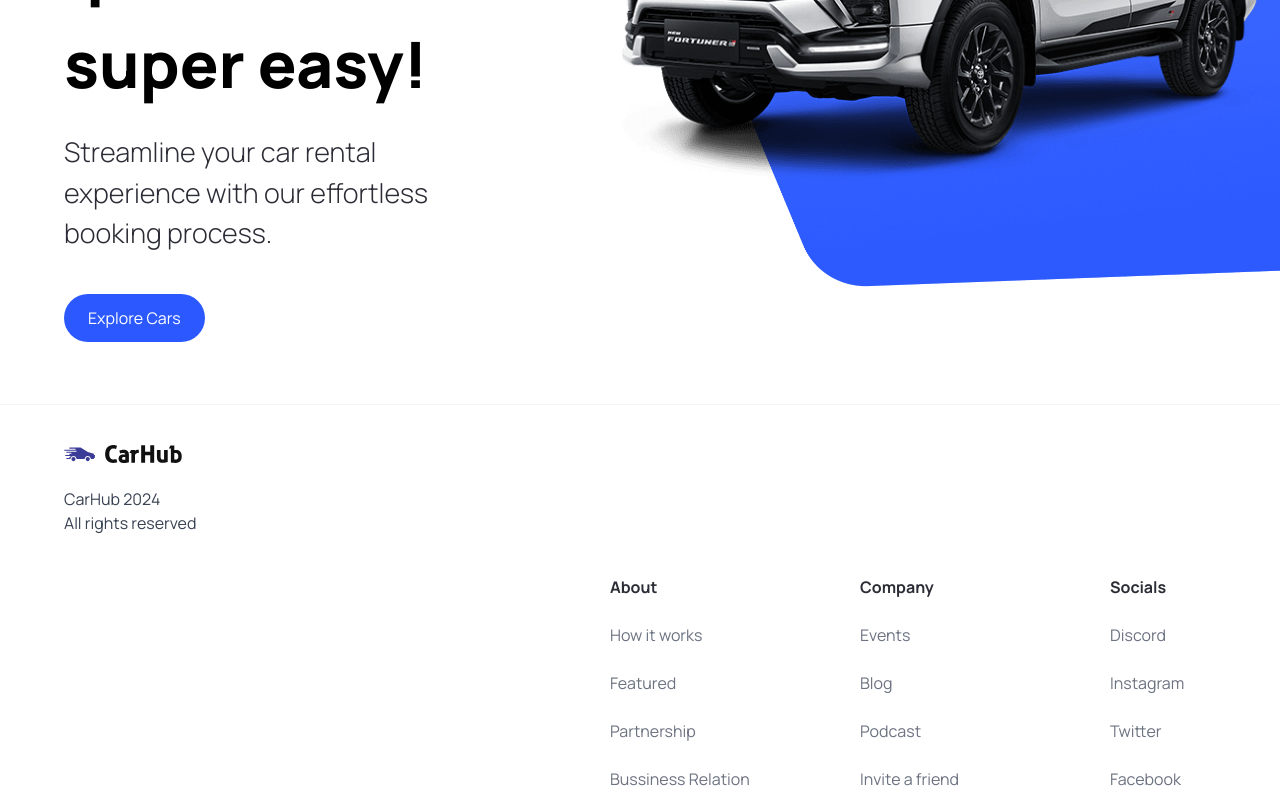
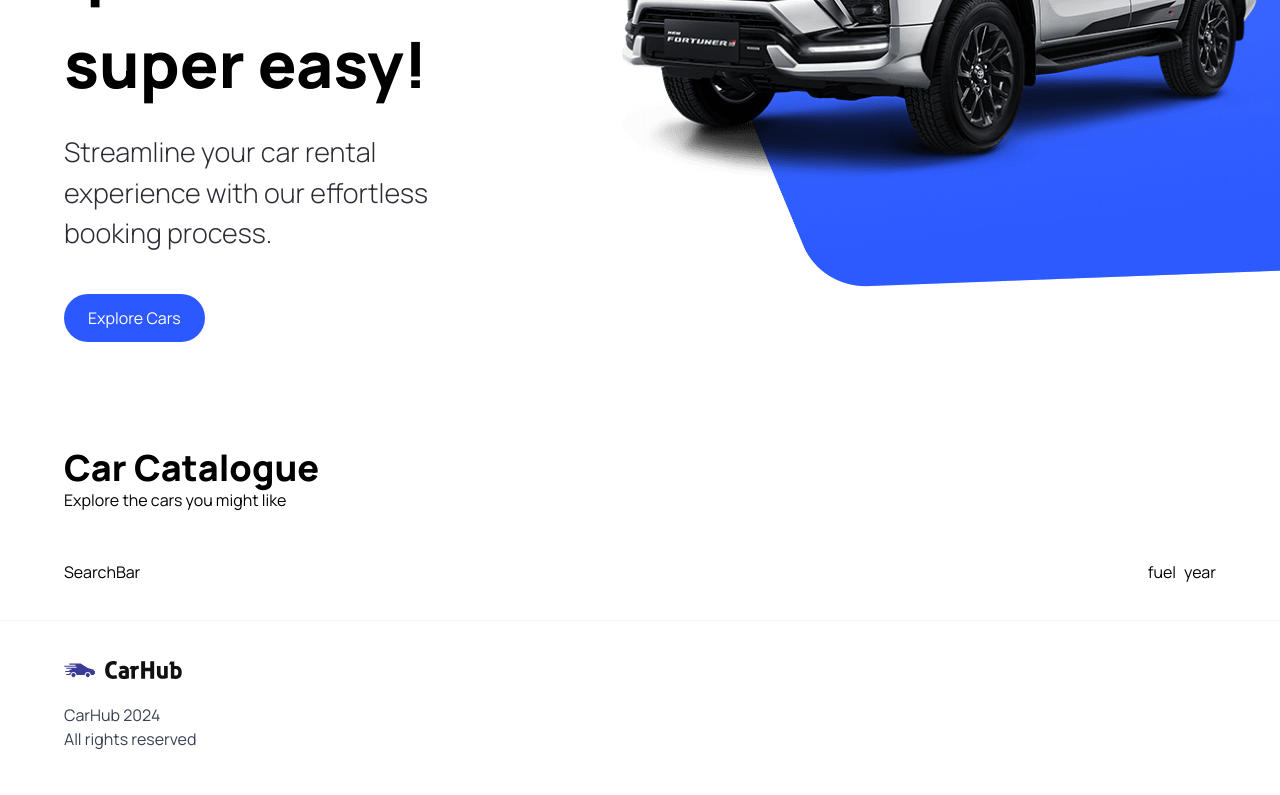
Before and after one commit to k3y0n/next-car, a Next.js app: page / in a window 1280 px wide. Shown: the part 416-1211 px from the top of the page. Built offline with nearby package versions, Linux system fonts and the light colour scheme.

Commit message:
create customfilter,add layot to page

```diff
--- /dev/null
+++ b/app/components/CustomFilter.tsx
@@ -0,0 +1,8 @@
+import React from "react";
+import { CustomFilterProprs } from "../types";
+
+const CustomFilter = ({ title }: CustomFilterProprs) => {
+  return <div>{title}</div>;
+};
+
+export default CustomFilter;
--- /dev/null
+++ b/app/components/SearchBar.tsx
@@ -0,0 +1,7 @@
+import React from "react";
+
+const SearchBar = () => {
+  return <form>SearchBar</form>;
+};
+
+export default SearchBar;
--- a/app/components/index.ts
+++ b/app/components/index.ts
@@ -2,5 +2,7 @@ import Main from "./Main";
 import CustomButton from "./CustomButton";
 import Navbar from "./Navbar";
 import Footer from "./Footer";
+import SearchBar from "./SearchBar";
+import CustomFilter from "./CustomFIlter";
 
-export { Main, CustomButton, Navbar, Footer };
+export { Main, CustomButton, Navbar, Footer, SearchBar, CustomFilter };
--- a/app/page.tsx
+++ b/app/page.tsx
@@ -1,10 +1,24 @@
-import { Main } from "./components";
-
+import { CustomFilter, Main, SearchBar } from "./components";
 
 export default function Home() {
   return (
     <main className="overflow-hidden">
       <Main />
+      <div className="mt-12 padding-x padding-y max-width" id="discover">
+        <div className="home__text-containter">
+          <h1 className="text-4xl font-extrabold">Car Catalogue</h1>
+          <p>Explore the cars you might like</p>
+
+          <div className="home__filters">
+            <SearchBar />
+
+            <div className="home__filter-container">
+              <CustomFilter title="fuel" />
+              <CustomFilter title="year" />
+            </div>
+          </div>
+        </div>
+      </div>
     </main>
   );
 }
```
Also changed, not shown: app/types/index.ts (+7 -1 lines).
